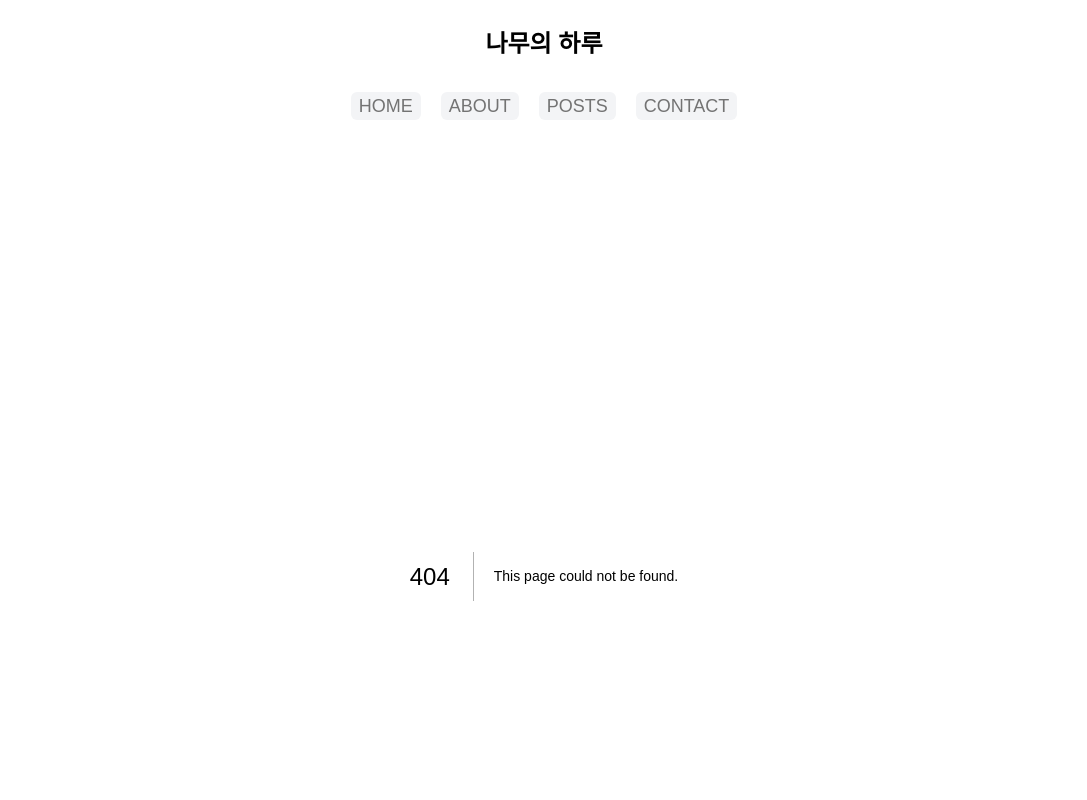
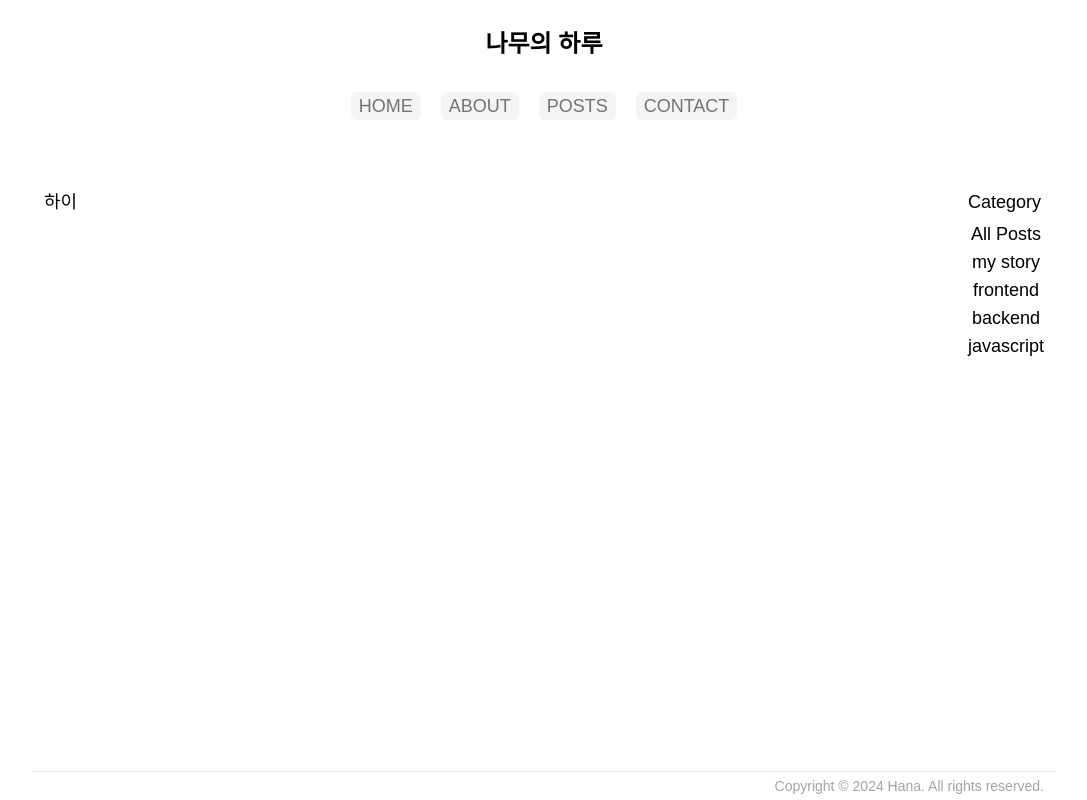
Before and after one commit to sorrel012/next-blog, a Next.js app: page /posts in a window 1280 px wide. Before the commit this address had no page. Shown: the whole page, without its empty margins (96-1183 px from the left). Built offline with nearby package versions, Linux system fonts and the light colour scheme; a web font is replaced by a local one.

Commit message:
feat: posts 페이지 구조 설정

```diff
--- /dev/null
+++ b/src/app/posts/layout.tsx
@@ -0,0 +1,22 @@
+import type { Metadata } from 'next';
+import { Inter } from 'next/font/google';
+import PostsSidebar from '@/components/posts/PostsSidebar';
+
+const inter = Inter({ subsets: ['latin'] });
+
+export const metadata: Metadata = {
+  title: 'Posts',
+};
+
+export default function PostsLayout({
+  children,
+}: Readonly<{
+  children: React.ReactNode;
+}>) {
+  return (
+    <div className="flex justify-between p-3">
+      <main>{children}</main>
+      <PostsSidebar />
+    </div>
+  );
+}
--- /dev/null
+++ b/src/app/posts/page.tsx
@@ -0,0 +1,3 @@
+export default function PostsPage() {
+  return <h1>하이</h1>;
+}
--- /dev/null
+++ b/src/components/posts/PostsSidebar.tsx
@@ -0,0 +1,21 @@
+'use client';
+
+const categories = [
+  'All Posts',
+  'my story',
+  'frontend',
+  'backend',
+  'javascript',
+];
+export default function PostsSidebar() {
+  return (
+    <nav>
+      <h3 className="mb-1">Category</h3>
+      <div className="flex flex-col items-center">
+        {categories.map((category) => (
+          <button key={category}>{category}</button>
+        ))}
+      </div>
+    </nav>
+  );
+}
```
